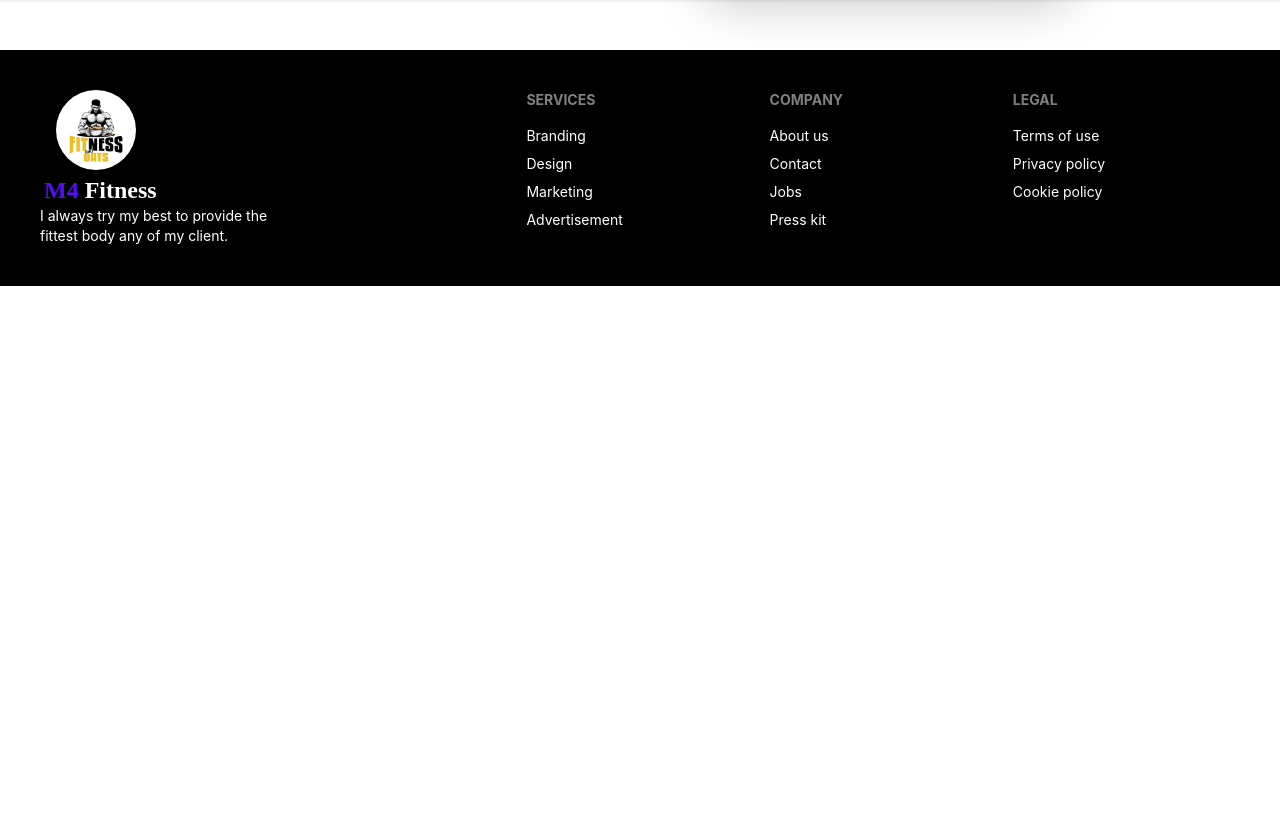
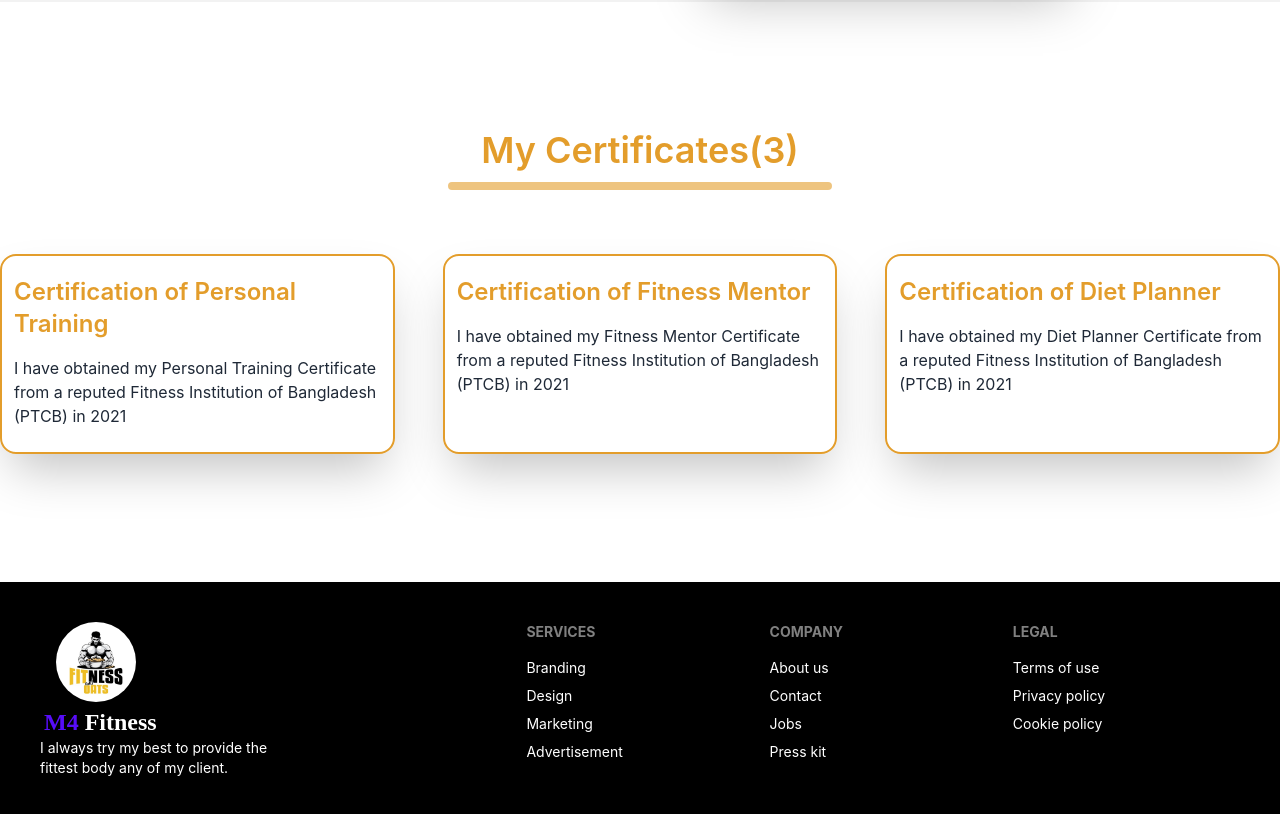
Before and after one commit to Mashud05052001/m4_fitness_client_side, a React (Create React App) app: page / in a window 1280 px wide. Shown: the part 1860-2674 px from the top of the page. Before the commit the page ends 2146 px from the top, so only its background shows below. Built offline with nearby package versions, Linux system fonts and the light colour scheme; no server answers.

Commit message:
home done

```diff
--- /dev/null
+++ b/src/Components/Home/Certifies.js
@@ -0,0 +1,32 @@
+import React from 'react';
+
+const Certifies = () => {
+    return (
+        <div className='max-w-screen-xl mx-auto mt-32 mb-32 '>
+            <div>
+                <h1 className='text-4xl font-semibold text-center text-[#e39d2b]'>
+                    My Certificates(3)
+                </h1>
+                <hr className='border-4 rounded-2xl mt-3 w-80 md:w-96 border-[#e39d2b]/60 mx-auto' />
+            </div>
+            <section className='grid grid-cols-1 md:grid-cols-2 px-8  xl:px-0 lg:grid-cols-3 mt-16 gap-12'>
+                <div className='border-2 border-[#e39d2b] shadow-2xl rounded-2xl p-3'>
+                    <h1 className='text-2xl font-semibold text-[#e39d2b] mb-4 mt-2' >Certification of Personal Training</h1>
+                    <p className='mb-3'>
+                        I have obtained my Personal Training Certificate from a reputed Fitness Institution of Bangladesh (PTCB) in 2021
+                    </p>
+                </div>
+                <div className='border-2 border-[#e39d2b] shadow-2xl rounded-2xl p-3'>
+                    <h1 className='text-2xl font-semibold text-[#e39d2b] mb-4 mt-2'>Certification of Fitness Mentor</h1>
+                    <p className='mb-3'>I have obtained my Fitness Mentor Certificate from a reputed Fitness Institution of Bangladesh (PTCB) in 2021</p>
+                </div>
+                <div className='border-2 border-[#e39d2b] shadow-2xl rounded-2xl p-3'>
+                    <h1 className='text-2xl font-semibold text-[#e39d2b] mb-4 mt-2'>Certification of Diet Planner</h1>
+                    <p className='mb-3'>I have obtained my Diet Planner Certificate from a reputed Fitness Institution of Bangladesh (PTCB) in 2021</p>
+                </div>
+            </section>
+        </div>
+    );
+};
+
+export default Certifies;
--- a/src/Components/Home/Home.js
+++ b/src/Components/Home/Home.js
@@ -1,5 +1,6 @@
 import React from 'react';
 import Banner from './Banner';
+import Certifies from './Certifies';
 import HomeServices from './HomeServices';
 import TrainerProfile from './TrainerProfile';
 
@@ -9,6 +10,7 @@ const Home = () => {
             <Banner />
             <HomeServices />
             <TrainerProfile />
+            <Certifies />
         </div>
     );
 };
```
